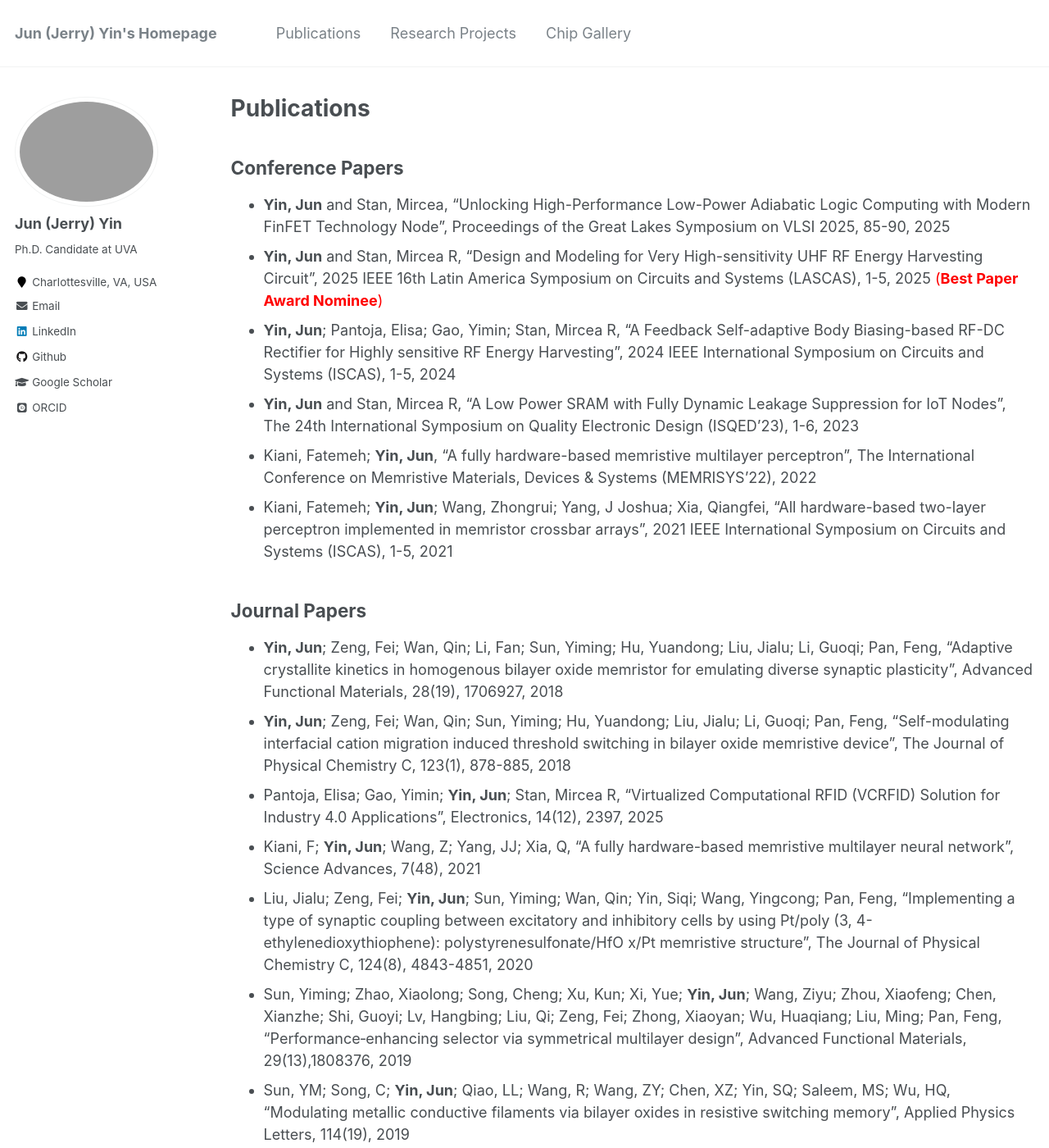
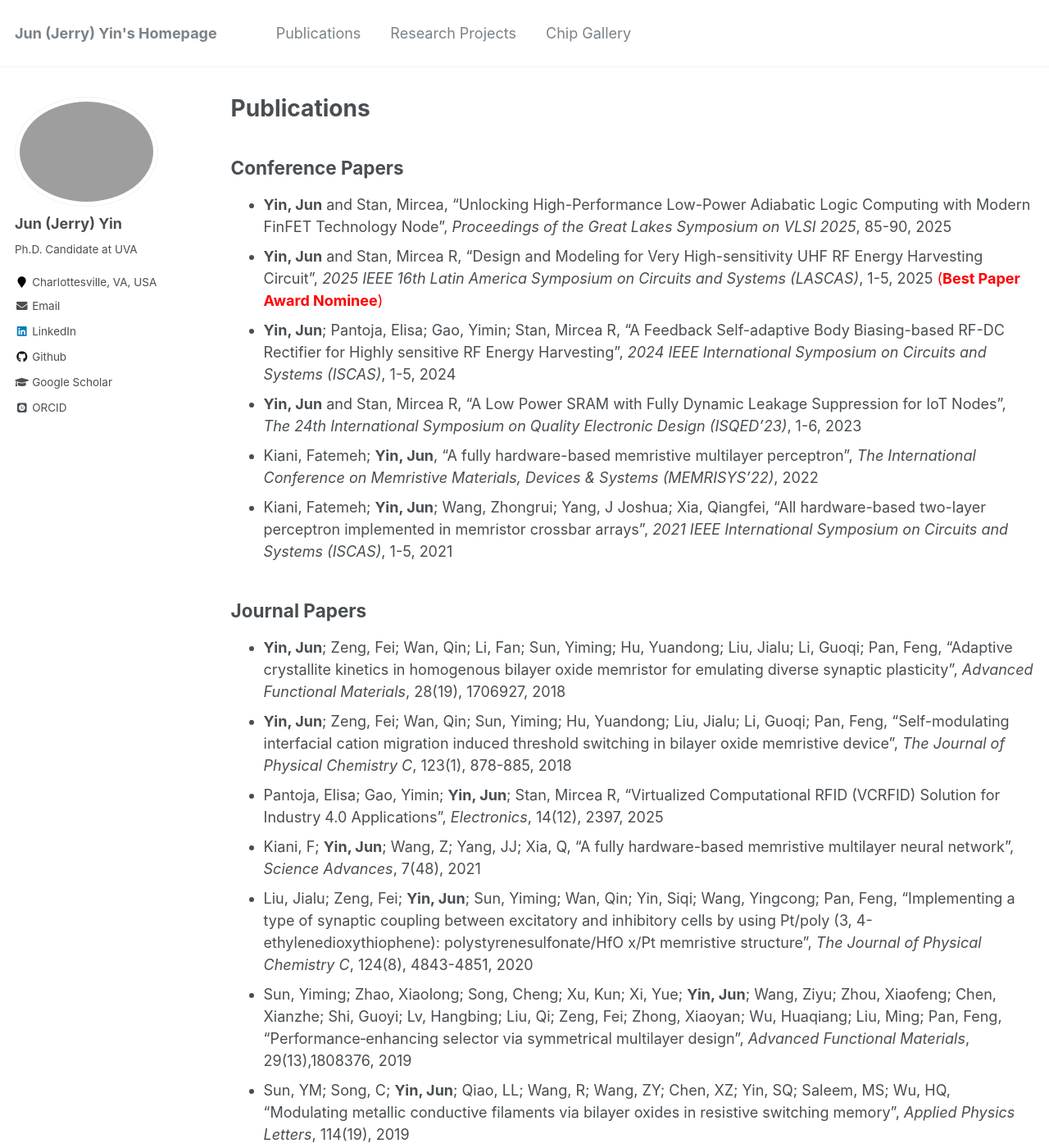
Before and after one commit to AyaseErii/junjerryyin, a Jekyll site: the page built from _pages/publications.md, in a window 1280 px wide and 1400 px high. Shown: the whole window at 82% size. Built offline with Jekyll 4.4.1, drawn with Linux system fonts in a browser that asks for light colours; some web fonts are replaced; some of the changed text lies outside the part shown.

Commit message:
Update publications.md

```diff
--- a/_pages/publications.md
+++ b/_pages/publications.md
@@ -7,25 +7,25 @@ author_profile: true
 
 ## Conference Papers
 
-* **Yin, Jun** and Stan, Mircea, "Unlocking High-Performance Low-Power Adiabatic Logic Computing with Modern FinFET Technology Node", Proceedings of the Great Lakes Symposium on VLSI 2025, 85-90, 2025
-* **Yin, Jun** and Stan, Mircea R, "Design and Modeling for Very High-sensitivity UHF RF Energy Harvesting Circuit", 2025 IEEE 16th Latin America Symposium on Circuits and Systems (LASCAS), 1-5, 2025 <span style="color: red;">(**Best Paper Award Nominee**)</span>
-* **Yin, Jun**; Pantoja, Elisa; Gao, Yimin; Stan, Mircea R, "A Feedback Self-adaptive Body Biasing-based RF-DC Rectifier for Highly sensitive RF Energy Harvesting", 2024 IEEE International Symposium on Circuits and Systems (ISCAS), 1-5, 2024
-* **Yin, Jun** and Stan, Mircea R, "A Low Power SRAM with Fully Dynamic Leakage Suppression for IoT Nodes", The 24th International Symposium on Quality Electronic Design (ISQED’23), 1-6, 2023
-* Kiani, Fatemeh; **Yin, Jun**, "A fully hardware-based memristive multilayer perceptron", The International Conference on Memristive Materials, Devices & Systems (MEMRISYS'22), 2022
-* Kiani, Fatemeh; **Yin, Jun**; Wang, Zhongrui; Yang, J Joshua; Xia, Qiangfei, "All hardware-based two-layer perceptron implemented in memristor crossbar arrays",	2021 IEEE International Symposium on Circuits and Systems (ISCAS), 1-5, 2021
+* **Yin, Jun** and Stan, Mircea, "Unlocking High-Performance Low-Power Adiabatic Logic Computing with Modern FinFET Technology Node", _Proceedings of the Great Lakes Symposium on VLSI 2025_, 85-90, 2025
+* **Yin, Jun** and Stan, Mircea R, "Design and Modeling for Very High-sensitivity UHF RF Energy Harvesting Circuit", _2025 IEEE 16th Latin America Symposium on Circuits and Systems (LASCAS)_, 1-5, 2025 <span style="color: red;">(**Best Paper Award Nominee**)</span>
+* **Yin, Jun**; Pantoja, Elisa; Gao, Yimin; Stan, Mircea R, "A Feedback Self-adaptive Body Biasing-based RF-DC Rectifier for Highly sensitive RF Energy Harvesting", _2024 IEEE International Symposium on Circuits and Systems (ISCAS)_, 1-5, 2024
+* **Yin, Jun** and Stan, Mircea R, "A Low Power SRAM with Fully Dynamic Leakage Suppression for IoT Nodes", _The 24th International Symposium on Quality Electronic Design (ISQED’23)_, 1-6, 2023
+* Kiani, Fatemeh; **Yin, Jun**, "A fully hardware-based memristive multilayer perceptron", _The International Conference on Memristive Materials, Devices & Systems (MEMRISYS'22)_, 2022
+* Kiani, Fatemeh; **Yin, Jun**; Wang, Zhongrui; Yang, J Joshua; Xia, Qiangfei, "All hardware-based two-layer perceptron implemented in memristor crossbar arrays",	_2021 IEEE International Symposium on Circuits and Systems (ISCAS)_, 1-5, 2021
 
 
 
 ## Journal Papers
 
-* **Yin, Jun**; Zeng, Fei; Wan, Qin; Li, Fan; Sun, Yiming; Hu, Yuandong; Liu, Jialu; Li, Guoqi; Pan, Feng, "Adaptive crystallite kinetics in homogenous bilayer oxide memristor for emulating diverse synaptic plasticity",	Advanced Functional Materials, 28(19), 1706927, 2018
-* **Yin, Jun**; Zeng, Fei; Wan, Qin; Sun, Yiming; Hu, Yuandong; Liu, Jialu; Li, Guoqi; Pan, Feng, "Self-modulating interfacial cation migration induced threshold switching in bilayer oxide memristive device", The Journal of Physical Chemistry C, 123(1),	878-885,	2018
-* Pantoja, Elisa; Gao, Yimin; **Yin, Jun**; Stan, Mircea R, "Virtualized Computational RFID (VCRFID) Solution for Industry 4.0 Applications", Electronics, 14(12), 2397, 2025
-* Kiani, F; **Yin, Jun**; Wang, Z; Yang, JJ; Xia, Q, "A fully hardware-based memristive multilayer neural network", Science Advances, 7(48), 2021
-* Liu, Jialu; Zeng, Fei; **Yin, Jun**; Sun, Yiming; Wan, Qin; Yin, Siqi; Wang, Yingcong; Pan, Feng, "Implementing a type of synaptic coupling between excitatory and inhibitory cells by using Pt/poly (3, 4-ethylenedioxythiophene): polystyrenesulfonate/HfO x/Pt memristive structure",	The Journal of Physical Chemistry C, 124(8), 4843-4851, 2020
-* Sun, Yiming; Zhao, Xiaolong; Song, Cheng; Xu, Kun; Xi, Yue; **Yin, Jun**; Wang, Ziyu; Zhou, Xiaofeng; Chen, Xianzhe; Shi, Guoyi; Lv, Hangbing; Liu, Qi; Zeng, Fei; Zhong, Xiaoyan; Wu, Huaqiang; Liu, Ming; Pan, Feng, "Performance‐enhancing selector via symmetrical multilayer design", Advanced Functional Materials, 29(13),1808376, 2019
-* Sun, YM; Song, C; **Yin, Jun**; Qiao, LL; Wang, R; Wang, ZY; Chen, XZ; Yin, SQ; Saleem, MS; Wu, HQ, "Modulating metallic conductive filaments via bilayer oxides in resistive switching memory", Applied Physics Letters, 114(19), 2019
-* Wan, Qin; Zeng, Fei; **Yin, Jun**; Sun, Yiming; Hu, Yuandong; Liu, Jialu; Wang, Yingcong; Li, Guoqi; Guo, Dong; Pan, Feng, "Phase-change nanoclusters embedded in a memristor for simulating synaptic learning", Nanoscale,	11(12), 5684-5692, 2019
-* Sun, Yiming; Tai, Meiqian; Song, Cheng; Wang, Ziyu; **Yin, Jun**; Li, Fan; Wu, Huaqiang; Zeng, Fei; Lin, Hong; Pan, Feng, "Competition between metallic and vacancy defect conductive filaments in a CH3NH3PbI3-based memory device", The Journal of Physical Chemistry C, 122(11), 6431-6436, 2018
-* Sun, Yiming; Song, Cheng; **Yin, Jun**; Chen, Xianzhe; Wan, Qin; Zeng, Fei; Pan, Feng, "Guiding the growth of a conductive filament by nanoindentation to improve resistive switching", ACS Applied Materials & Interfaces, 9(39), 34064-34070, 2017
-* Hu, Yuandong; Zeng, Fei; Wan, Qin; **Yin, Jun**; Liu, Jialu, "Ionic Species-Modulated Interfacial Polarization and Frequency Selectivity in Polymer Electrolyte/Semiconductor Heterojunctions", The Journal of Physical Chemistry C, 121(30), 16629-16636, 2017
+* **Yin, Jun**; Zeng, Fei; Wan, Qin; Li, Fan; Sun, Yiming; Hu, Yuandong; Liu, Jialu; Li, Guoqi; Pan, Feng, "Adaptive crystallite kinetics in homogenous bilayer oxide memristor for emulating diverse synaptic plasticity",	_Advanced Functional Materials_, 28(19), 1706927, 2018
+* **Yin, Jun**; Zeng, Fei; Wan, Qin; Sun, Yiming; Hu, Yuandong; Liu, Jialu; Li, Guoqi; Pan, Feng, "Self-modulating interfacial cation migration induced threshold switching in bilayer oxide memristive device", _The Journal of Physical Chemistry C_, 123(1),	878-885,	2018
+* Pantoja, Elisa; Gao, Yimin; **Yin, Jun**; Stan, Mircea R, "Virtualized Computational RFID (VCRFID) Solution for Industry 4.0 Applications", _Electronics_, 14(12), 2397, 2025
+* Kiani, F; **Yin, Jun**; Wang, Z; Yang, JJ; Xia, Q, "A fully hardware-based memristive multilayer neural network", _Science Advances_, 7(48), 2021
+* Liu, Jialu; Zeng, Fei; **Yin, Jun**; Sun, Yiming; Wan, Qin; Yin, Siqi; Wang, Yingcong; Pan, Feng, "Implementing a type of synaptic coupling between excitatory and inhibitory cells by using Pt/poly (3, 4-ethylenedioxythiophene): polystyrenesulfonate/HfO x/Pt memristive structure",	_The Journal of Physical Chemistry C_, 124(8), 4843-4851, 2020
+* Sun, Yiming; Zhao, Xiaolong; Song, Cheng; Xu, Kun; Xi, Yue; **Yin, Jun**; Wang, Ziyu; Zhou, Xiaofeng; Chen, Xianzhe; Shi, Guoyi; Lv, Hangbing; Liu, Qi; Zeng, Fei; Zhong, Xiaoyan; Wu, Huaqiang; Liu, Ming; Pan, Feng, "Performance‐enhancing selector via symmetrical multilayer design", _Advanced Functional Materials_, 29(13),1808376, 2019
+* Sun, YM; Song, C; **Yin, Jun**; Qiao, LL; Wang, R; Wang, ZY; Chen, XZ; Yin, SQ; Saleem, MS; Wu, HQ, "Modulating metallic conductive filaments via bilayer oxides in resistive switching memory", _Applied Physics Letters_, 114(19), 2019
+* Wan, Qin; Zeng, Fei; **Yin, Jun**; Sun, Yiming; Hu, Yuandong; Liu, Jialu; Wang, Yingcong; Li, Guoqi; Guo, Dong; Pan, Feng, "Phase-change nanoclusters embedded in a memristor for simulating synaptic learning", _Nanoscale_,	11(12), 5684-5692, 2019
+* Sun, Yiming; Tai, Meiqian; Song, Cheng; Wang, Ziyu; **Yin, Jun**; Li, Fan; Wu, Huaqiang; Zeng, Fei; Lin, Hong; Pan, Feng, "Competition between metallic and vacancy defect conductive filaments in a CH3NH3PbI3-based memory device", _The Journal of Physical Chemistry C_, 122(11), 6431-6436, 2018
+* Sun, Yiming; Song, Cheng; **Yin, Jun**; Chen, Xianzhe; Wan, Qin; Zeng, Fei; Pan, Feng, "Guiding the growth of a conductive filament by nanoindentation to improve resistive switching", _ACS Applied Materials & Interfaces_, 9(39), 34064-34070, 2017
+* Hu, Yuandong; Zeng, Fei; Wan, Qin; **Yin, Jun**; Liu, Jialu, "Ionic Species-Modulated Interfacial Polarization and Frequency Selectivity in Polymer Electrolyte/Semiconductor Heterojunctions", _The Journal of Physical Chemistry C_, 121(30), 16629-16636, 2017
```
